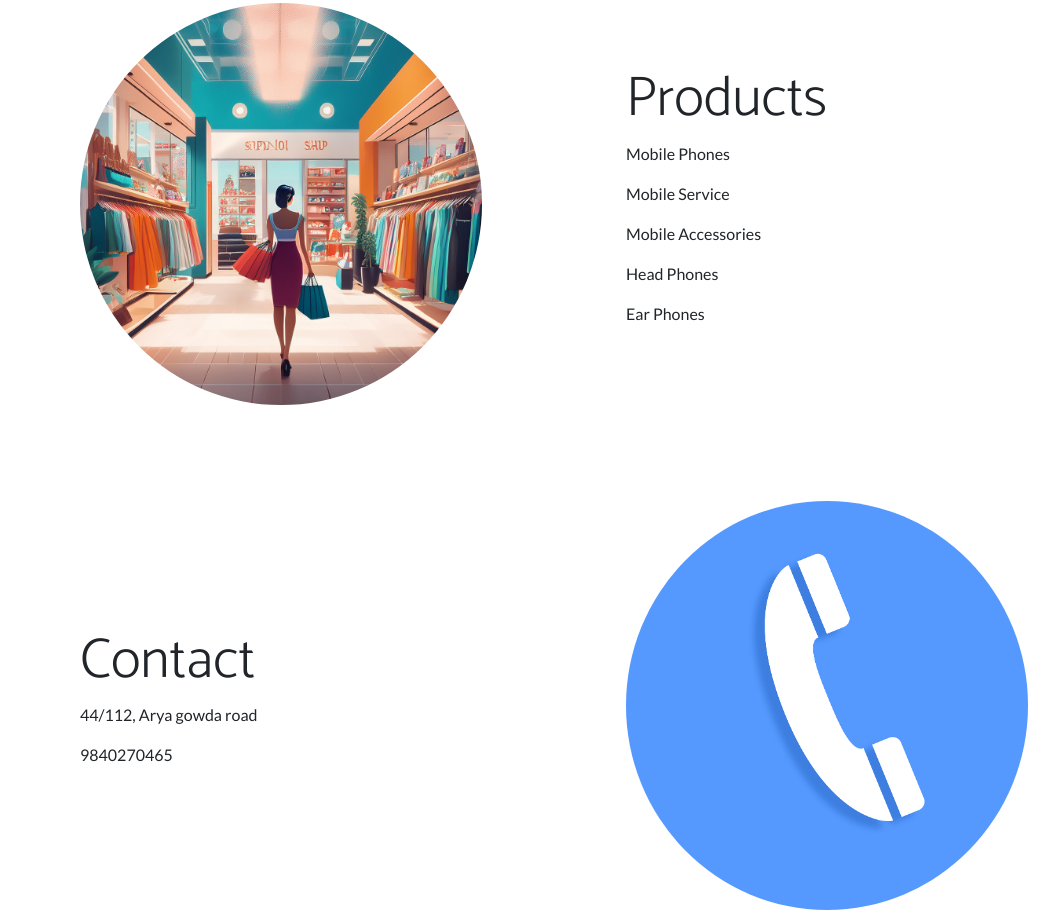
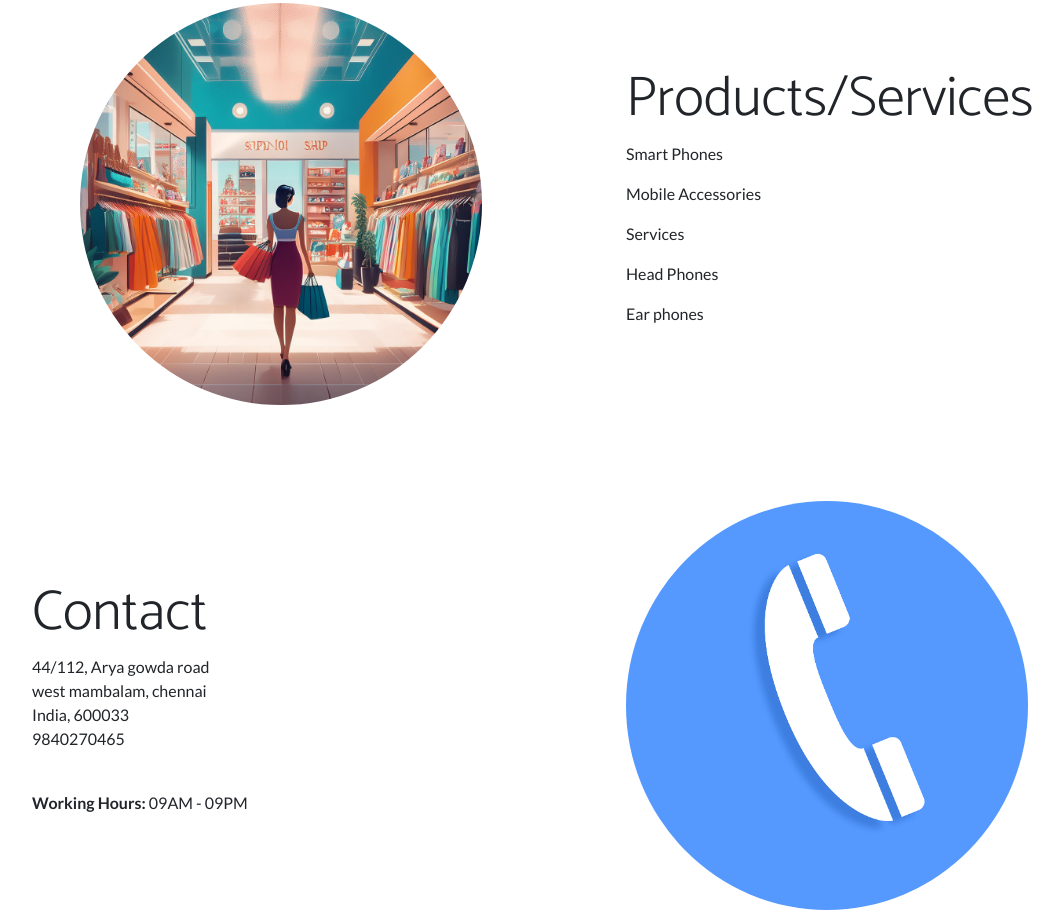
Before and after one commit to prasanthdoccash/narendramobiles, a plain HTML site: page index.html in a window 1280 px wide. Shown: the part 1268-2181 px from the top of the page, without its empty margins (86-1149 px from the left). Drawn offline with nearby package versions, Linux system fonts and the light colour scheme.

Commit message:
Update index.html

```diff
--- a/index.html
+++ b/index.html
@@ -15,6 +15,10 @@
     <!-- Core theme CSS (includes Bootstrap)-->
     <link href="css/styles.css" rel="stylesheet" />
 </head>
+<link rel="stylesheet" href="https://maxcdn.bootstrapcdn.com/font-awesome/4.5.0/css/font-awesome.min.css">
+<a href="https://api.whatsapp.com/send?phone=+919840270465&text=Hi%20How%20can%20I%20help%20you?" class="float" target="_blank">
+<i class="fa fa-whatsapp my-float"></i>
+</a>
 <body id="page-top">
     <!-- Navigation-->
     <nav class="navbar navbar-expand-lg navbar-dark navbar-custom fixed-top">
@@ -32,10 +36,7 @@
             </div>
         </div>
     </nav>
-    <link rel="stylesheet" href="https://maxcdn.bootstrapcdn.com/font-awesome/4.5.0/css/font-awesome.min.css">
-    <a href="https://api.whatsapp.com/send?phone=+919884019923&text=Hi%20How%20can%20I%20help%20you?" class="float" target="_blank">
-    <i class="fa fa-whatsapp my-float"></i>
-    </a>
+
     <!-- Header-->
     <header class="masthead text-center text-white">
         <div class="masthead-content">
@@ -61,7 +62,7 @@
                 <div class="col-lg-6 order-lg-1">
                     <div class="p-5">
                         <h2 class="display-4">About</h2>
-                        <p>Welcome to Narendra Mobiles, your one-stop destination for the latest mobile phones, accessories, and services. We offer a wide range of smartphones, from the latest models to budget-friendly options, along with premium accessories like cases, chargers, and screen protectors. Our expert team provides reliable repair services to keep your device in top condition. Enjoy great deals, fast shipping, and exceptional customer support today!</p>
+                        <p>Welcome to our website, where you can discover a diverse range of services, products, and solutions tailored to meet your unique needs. Whether you're looking for business, lifestyle, or personal services, our website offers a user-friendly experience, making it easy to browse and find exactly what you're looking for. With a commitment to quality and customer satisfaction, we strive to provide a seamless experience across all categories and segments. Explore and connect with trusted providers, all in one place, designed to cater to your specific preferences and requirements</p>
                     </div>
                 </div>
             </div>
@@ -77,12 +78,18 @@
                 </div>
                 <div class="col-lg-6">
                     <div class="p-5">
-                        <h2 class="display-4">Products</h2>
-                        <p>Mobile Phones</p>
-                        <p>Mobile Service</p>
-<p>Mobile Accessories</p>
-<p>Head Phones</p>
-<p>Ear Phones</p>
+                        <h2 class="display-4">Products/Services</h2>
+
+                        <p>Smart Phones</p>
+
+                        <p> Mobile Accessories</p>
+
+                        <p> Services</p>
+
+                        <p> Head Phones</p>
+
+                        <p> Ear phones</p>
+
                     </div>
                 </div>
             </div>
@@ -97,11 +104,17 @@
                     <div class="p-5"><img class="img-fluid rounded-circle" src="assets/img/03.jpg" alt="..." /></div>
                 </div>
                 <div class="col-lg-6 order-lg-1">
-                    <div class="p-5">
+                    <div class="center-content">
                         <h2 class="display-4">Contact</h2>
-                        <p>44/112, Arya gowda road</p>
-                        <p>9840270465</p>
-                        <p></p>
+                        <p>44/112, Arya gowda road
+                        <br>
+                        west mambalam,  chennai<br>
+
+                        India,  600033<br>
+
+                        9840270465<br>
+                        <br></p>
+                        <p><b>Working Hours:</b>  09AM - 09PM</p>
                     </div>
                 </div>
             </div>
```
